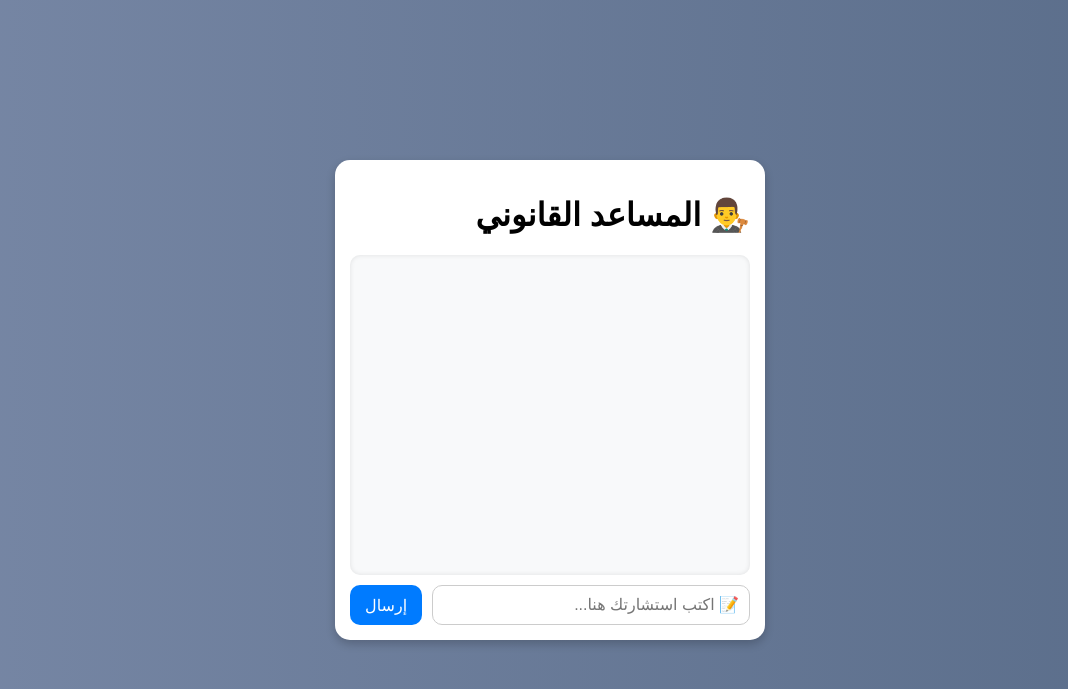
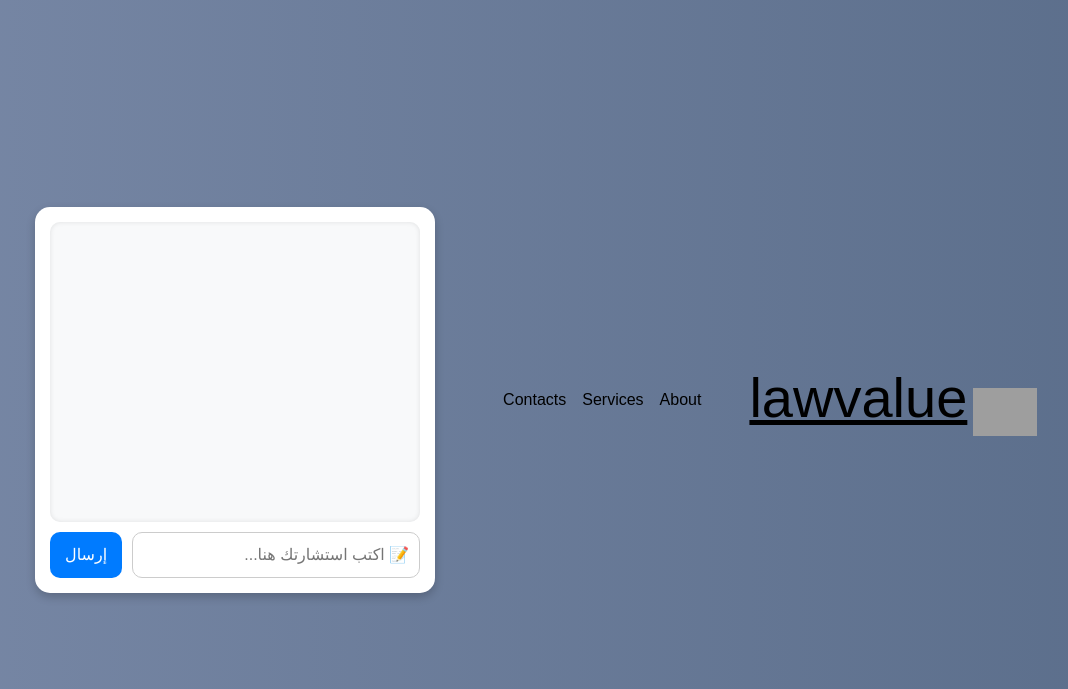
Before and after one commit to midouproj/AI, a Flask app: page / in a window 1280 px wide. Shown: the top 689 px of the page, without its empty margins (90-1158 px from the left). Run offline with Flask 3, Linux system fonts and the light colour scheme; some libraries are stand-ins or nearby versions; grey boxes are pictures that could not be loaded.

Commit message:
Update index.html

```diff
--- a/templates/index.html
+++ b/templates/index.html
@@ -1,14 +1,84 @@
 <!DOCTYPE html>
-<html lang="ar">
+<html  >
 <head>
-    <meta charset="UTF-8">
-    <meta name="viewport" content="width=device-width, initial-scale=1.0">
-    <title>المساعد القانوني</title>
-    <link rel="stylesheet" href="{{ url_for('static', filename='styles.css') }}">
+  <!-- Site made with Mobirise Website Builder v5.9.25, https://mobirise.com -->
+  <meta charset="UTF-8">
+  <meta http-equiv="X-UA-Compatible" content="IE=edge">
+  <meta name="generator" content="Mobirise v5.9.25, mobirise.com">
+  <meta name="viewport" content="width=device-width, initial-scale=1, minimum-scale=1">
+  <link rel="shortcut icon" href="assets/images/mbr.png" type="image/x-icon">
+  <meta name="description" content="">
+
+
+  <title>Home</title>
+  <link rel="stylesheet" href="assets/web/assets/mobirise-icons2/mobirise2.css">
+  <link rel="stylesheet" href="assets/bootstrap/css/bootstrap.min.css">
+  <link rel="stylesheet" href="assets/bootstrap/css/bootstrap-grid.min.css">
+  <link rel="stylesheet" href="assets/bootstrap/css/bootstrap-reboot.min.css">
+  <link rel="stylesheet" href="assets/dropdown/css/style.css">
+  <link rel="stylesheet" href="assets/theme/css/style.css">
+  <link rel="stylesheet" href="{{ url_for('static', filename='styles.css') }}">
+  <link rel="preload" href="https://fonts.googleapis.com/css2?family=Inter+Tight:wght@400;700&display=swap&display=swap" as="style" onload="this.onload=null;this.rel='stylesheet'">
+  <noscript><link rel="stylesheet" href="https://fonts.googleapis.com/css2?family=Inter+Tight:wght@400;700&display=swap&display=swap"></noscript>
+  <link rel="preload" as="style" href="assets/mobirise/css/mbr-additional.css?v=nTiUpO"><link rel="stylesheet" href="assets/mobirise/css/mbr-additional.css?v=nTiUpO" type="text/css">
+
+
+
+
 </head>
 <body>
+
+  <section data-bs-version="5.1" class="menu menu1 cid-uCwYC7U6uZ" once="menu" id="menu01-0">
+
+
+	<nav class="navbar navbar-dropdown navbar-fixed-top navbar-expand-lg">
+		<div class="container">
+			<div class="navbar-brand">
+				<span class="navbar-logo">
+
+						<img src="assets/images/mbr.png" alt="Mobirise Website Builder" style="height: 3rem;">
+
+				</span>
+				<span class="navbar-caption-wrap"><a class="navbar-caption text-black text-primary display-4">lawvalue<br></a></span>
+			</div>
+			<button class="navbar-toggler" type="button" data-toggle="collapse" data-bs-toggle="collapse" data-target="#navbarSupportedContent" data-bs-target="#navbarSupportedContent" aria-controls="navbarNavAltMarkup" aria-expanded="false" aria-label="Toggle navigation">
+				<div class="hamburger">
+					<span></span>
+					<span></span>
+					<span></span>
+					<span></span>
+				</div>
+			</button>
+			<div class="collapse navbar-collapse" id="navbarSupportedContent">
+				<ul class="navbar-nav nav-dropdown nav-right" data-app-modern-menu="true"><li class="nav-item">
+						<a class="nav-link link text-black display-4" href="">About</a>
+					</li>
+					<li class="nav-item">
+						<a class="nav-link link text-black display-4" href="" aria-expanded="false">Services</a>
+					</li>
+					<li class="nav-item">
+						<a class="nav-link link text-black display-4" href="">Contacts</a>
+					</li></ul>
+				<div class="icons-menu">
+					<a class="iconfont-wrapper" href="">
+						<span class="p-2 mbr-iconfont mobi-mbri-phone mobi-mbri"></span>
+					</a>
+					<a class="iconfont-wrapper" href="">
+						<span class="p-2 mbr-iconfont mobi-mbri-letter mobi-mbri"></span>
+					</a>
+					<a class="iconfont-wrapper" href="">
+						<span class="p-2 mbr-iconfont mobi-mbri-map-pin mobi-mbri"></span>
+					</a>
+
+				</div>
+
+			</div>
+		</div>
+	</nav>
+</section>
+
     <div class="chat-container">
-        <h1>👨‍⚖️ المساعد القانوني</h1>
+
         <div id="chat-box">
             {% if response %}
                 <div class="bot-message">{{ response|safe }}</div>
@@ -19,5 +89,9 @@
             <button type="submit">إرسال</button>
         </form>
     </div>
+
+<script src="assets/bootstrap/js/bootstrap.bundle.min.js"></script>  <script src="assets/smoothscroll/smooth-scroll.js"></script>  <script src="assets/ytplayer/index.js"></script>  <script src="assets/dropdown/js/navbar-dropdown.js"></script>  <script src="assets/theme/js/script.js"></script>
+
+
 </body>
 </html>
```
